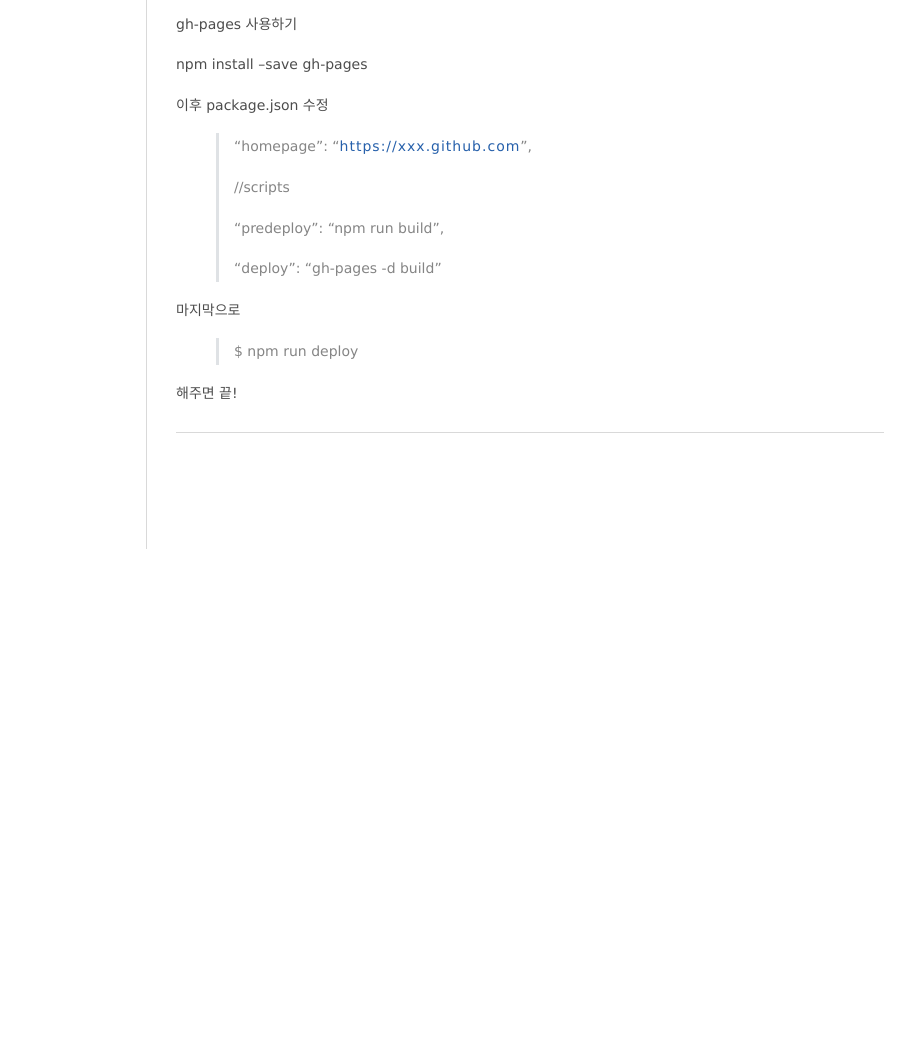
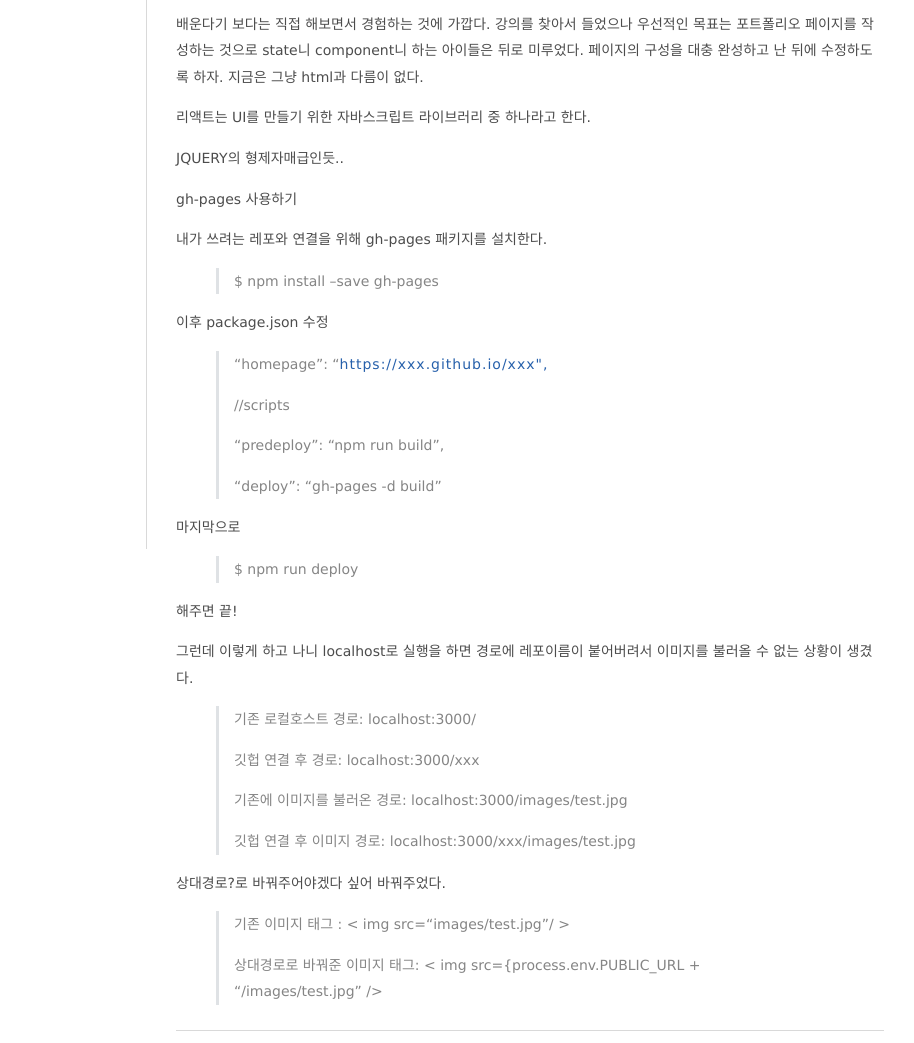
Before and after one commit to jinju0809/jinju0809.github.io, a plain HTML site: page post/test4/index.html in a window 1280 px wide. Shown: the part 251-1294 px from the top of the page, 366-1280 px from the left. Before the commit the page ends 800 px from the top, so only its background shows below. Drawn offline with Linux system fonts and the light colour scheme.

Commit message:
0312 commit

```diff
--- a/index.xml
+++ b/index.xml
@@ -31,7 +31,7 @@
       <pubDate>Sat, 27 Feb 2021 15:21:01 +0900</pubDate>
 
       <guid>https://jinju0809.github.io/post/test4/</guid>
-      <description>REACT를 또 배워요? 갑자기 왜 리액트에 꽂힌건지.. 리액트를 배우기 시작했다.</description>
+      <description>REACT 공부? 무턱대고 해보기 갑자기 왜 리액트에 꽂힌건지.. 리액트를 배우기 시작했다.</description>
     </item>
 
     <item>
--- a/post/index.xml
+++ b/post/index.xml
@@ -13,7 +13,7 @@
       <pubDate>Sat, 27 Feb 2021 15:21:01 +0900</pubDate>
 
       <guid>https://jinju0809.github.io/post/test4/</guid>
-      <description>REACT를 또 배워요? 갑자기 왜 리액트에 꽂힌건지.. 리액트를 배우기 시작했다.</description>
+      <description>REACT 공부? 무턱대고 해보기 갑자기 왜 리액트에 꽂힌건지.. 리액트를 배우기 시작했다.</description>
     </item>
 
     <item>
--- a/post/test4/index.html
+++ b/post/test4/index.html
@@ -53,7 +53,7 @@
 <meta name="twitter:image" content="https://jinju0809.github.io/images/site-feature-image.png"/>
 
 <meta name="twitter:title" content="React를 사용한 포트폴리오 연습"/>
-<meta name="twitter:description" content="REACT를 또 배워요? 갑자기 왜 리액트에 꽂힌건지.. 리액트를 배우기 시작했다."/>
+<meta name="twitter:description" content="REACT 공부? 무턱대고 해보기 갑자기 왜 리액트에 꽂힌건지.. 리액트를 배우기 시작했다."/>
 
 </head>
 <body><div class="sidebar animated fadeInDown ">
@@ -154,13 +154,19 @@
 
             </div>
 
-            <h3 id="react를-또-배워요">REACT를 또 배워요?</h3>
+            <h3 id="react-공부-무턱대고-해보기">REACT 공부? 무턱대고 해보기</h3>
 <p>갑자기 왜 리액트에 꽂힌건지.. 리액트를 배우기 시작했다.</p>
+<p>배운다기 보다는 직접 해보면서 경험하는 것에 가깝다. 강의를 찾아서 들었으나 우선적인 목표는 포트폴리오 페이지를 작성하는 것으로 state니 component니 하는 아이들은 뒤로 미루었다. 페이지의 구성을 대충 완성하고 난 뒤에 수정하도록 하자. 지금은 그냥 html과 다름이 없다.</p>
+<p>리액트는 UI를 만들기 위한 자바스크립트 라이브러리 중 하나라고 한다.</p>
+<p>JQUERY의 형제자매급인듯..</p>
 <p>gh-pages 사용하기</p>
-<p>npm install &ndash;save gh-pages</p>
+<p>내가 쓰려는 레포와 연결을 위해 gh-pages 패키지를 설치한다.</p>
+<blockquote>
+<p>$ npm install &ndash;save gh-pages</p>
+</blockquote>
 <p>이후 package.json 수정</p>
 <blockquote>
-<p>&ldquo;homepage&rdquo;: &ldquo;<a href="https://xxx.github.com">https://xxx.github.com</a>&rdquo;,</p>
+<p>&ldquo;homepage&rdquo;: &ldquo;<a href="https://xxx.github.io/xxx%22,">https://xxx.github.io/xxx&quot;,</a></p>
 <p>//scripts</p>
 <p>&ldquo;predeploy&rdquo;: &ldquo;npm run build&rdquo;,</p>
 <p>&ldquo;deploy&rdquo;: &ldquo;gh-pages -d build&rdquo;</p>
@@ -170,6 +176,18 @@
 <p>$ npm run deploy</p>
 </blockquote>
 <p>해주면 끝!</p>
+<p>그런데 이렇게 하고 나니 localhost로 실행을 하면 경로에 레포이름이 붙어버려서 이미지를 불러올 수 없는 상황이 생겼다.</p>
+<blockquote>
+<p>기존 로컬호스트 경로: localhost:3000/</p>
+<p>깃헙 연결 후 경로: localhost:3000/xxx</p>
+<p>기존에 이미지를 불러온 경로: localhost:3000/images/test.jpg</p>
+<p>깃헙 연결 후 이미지 경로: localhost:3000/xxx/images/test.jpg</p>
+</blockquote>
+<p>상대경로?로 바꿔주어야겠다 싶어 바꿔주었다.</p>
+<blockquote>
+<p>기존 이미지 태그 : &lt; img src=&ldquo;images/test.jpg&rdquo;/ &gt;</p>
+<p>상대경로로 바꿔준 이미지 태그: &lt; img src={process.env.PUBLIC_URL + &ldquo;/images/test.jpg&rdquo; /&gt;</p>
+</blockquote>
 </div>
         <div class="post-footer">
             <div class="info">
```
Also changed, not shown: index.html (+1 -1 lines).
